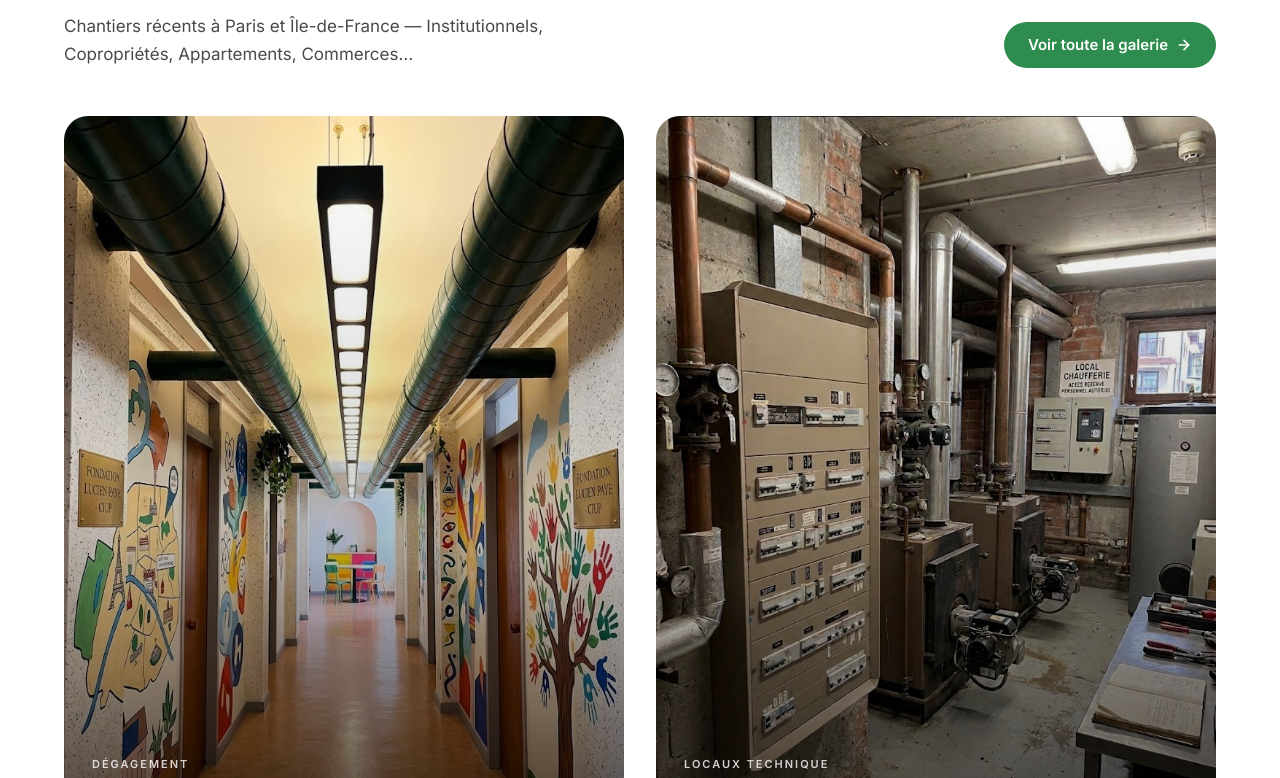
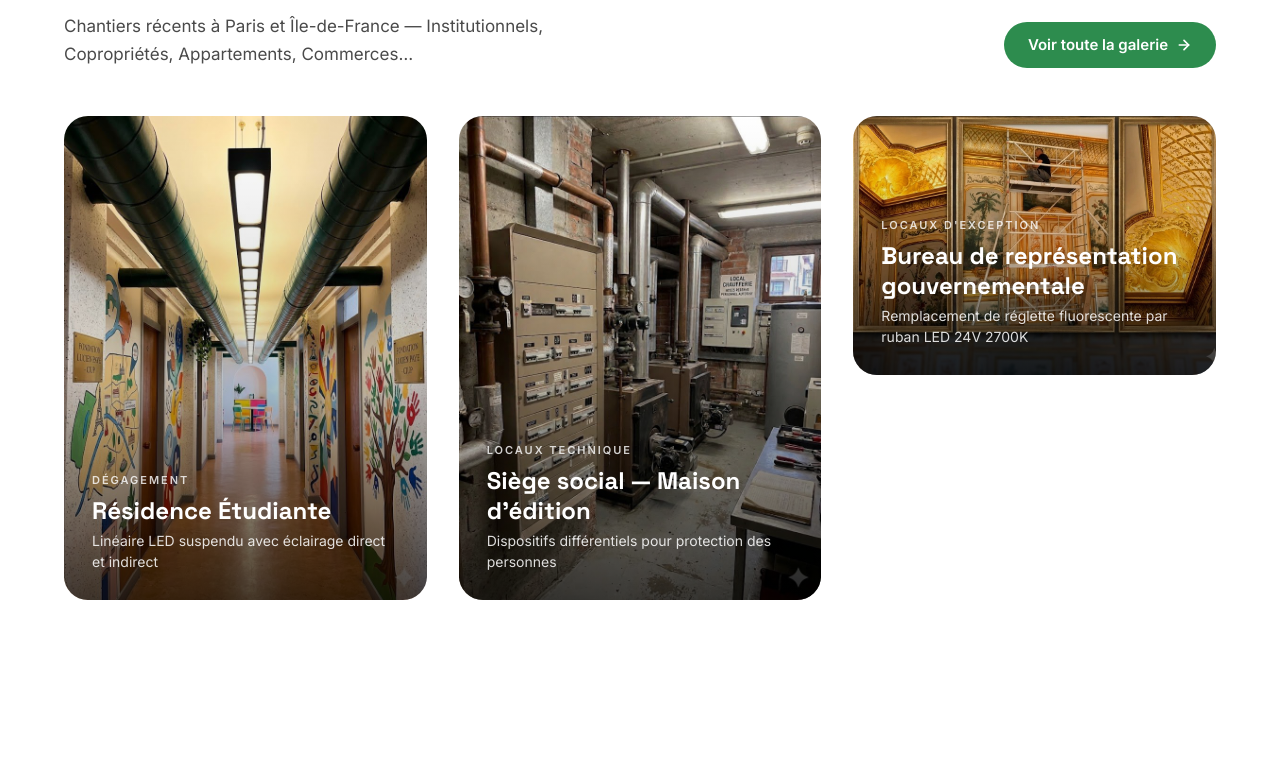
Before and after one commit to PHT001/emajor-site, a Next.js app: page / in a window 1280 px wide. Shown: the part 7422-8200 px from the top of the page. Built offline with nearby package versions, Linux system fonts and the light colour scheme.

Commit message:
feat(galerie-teaser): add 3rd highlight 'Locaux d'exception' + 3-cols grid on lg + per-image aspect

```diff
--- a/components/GalerieTeaser.tsx
+++ b/components/GalerieTeaser.tsx
@@ -10,6 +10,7 @@ const highlights = [
     title: "Résidence Étudiante",
     location:
       "Linéaire LED suspendu avec éclairage direct et indirect",
+    aspect: "3/4",
   },
   {
     src: "/galerie/locaux-technique-copro.jpg",
@@ -18,6 +19,15 @@ const highlights = [
     title: "Siège social — Maison d'édition",
     location:
       "Dispositifs différentiels pour protection des personnes",
+    aspect: "3/4",
+  },
+  {
+    src: "/galerie/locaux-exception.jpg",
+    alt: "Intervention sur plafonds peints et dorures dans hôtel particulier — remplacement de réglette fluorescente par ruban LED",
+    category: "Locaux d'exception",
+    title: "Bureau de représentation gouvernementale",
+    location: "Remplacement de réglette fluorescente par ruban LED 24V 2700K",
+    aspect: "7/5",
   },
 ];
 
@@ -53,7 +63,7 @@ export default function GalerieTeaser() {
           </Link>
         </div>
 
-        <ul className="grid grid-cols-1 sm:grid-cols-2 gap-4 sm:gap-8">
+        <ul className="grid grid-cols-1 sm:grid-cols-2 lg:grid-cols-3 gap-4 sm:gap-8">
           {highlights.map((h) => (
             <li key={h.src}>
               <Link
@@ -61,7 +71,10 @@ export default function GalerieTeaser() {
                 className="group block relative overflow-hidden rounded-2xl sm:rounded-3xl bg-gray-bg"
                 aria-label={`${h.title} — voir dans la galerie`}
               >
-                <div className="relative aspect-[3/4]">
+                <div
+                  className="relative"
+                  style={{ aspectRatio: h.aspect }}
+                >
                   <Image
                     src={h.src}
                     alt={h.alt}
```
